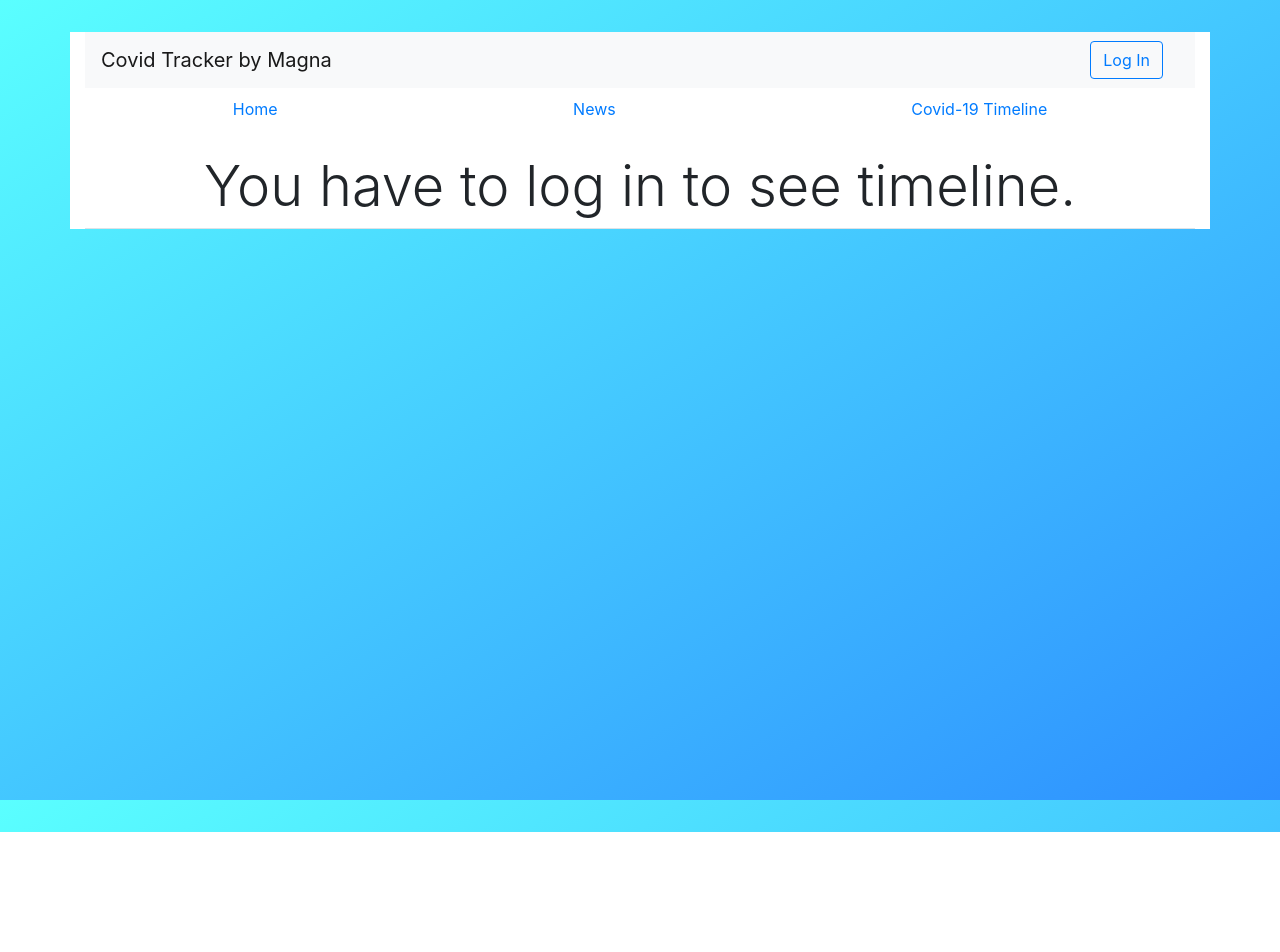
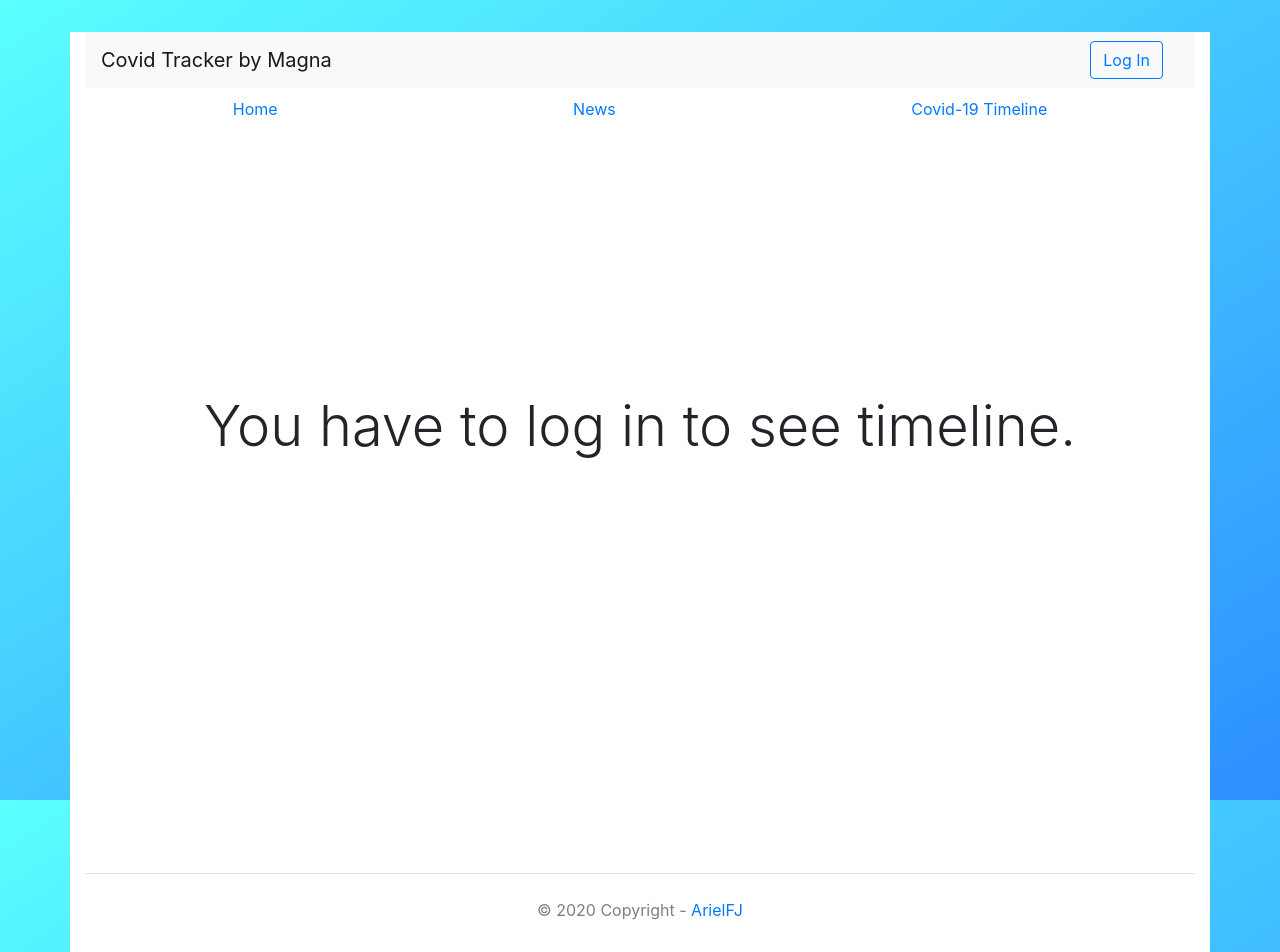
Before and after one commit to ArielFJ/DR-covid-tracker, a React (Create React App) app: page /timeline in a window 1280 px wide. Shown: the top 952 px of the page. Before the commit the page ends 832 px from the top, so only its background shows below. Built offline with nearby package versions, Linux system fonts and the light colour scheme; no server answers; the database is empty.

Commit message:
Added footer to app

```diff
--- a/public/index.html
+++ b/public/index.html
@@ -35,7 +35,9 @@
   </head>
   <body>
     <noscript>You need to enable JavaScript to run this app.</noscript>
-    <div id="root"></div>
+      <div id="root"></div>
+
+
     <!--
       This HTML file is a template.
       If you open it directly in the browser, you will see an empty page.
--- a/src/App.js
+++ b/src/App.js
@@ -11,6 +11,7 @@ import CovidMap from './components/Map/CovidMap';
 import NavMenu from './components/Menus/NavMenu';
 import NotLoged from './components/Menus/NotLoged';
 import Loged from './components/Menus/Loged';
+import Footer from './components/Footer';
 
 class App extends React.Component {
 
@@ -118,7 +119,7 @@ class App extends React.Component {
 
   render() {
     return (
-      <div className="container-xl full-height ">
+      <div className="container-xl full-height" style={{minHeight:'57rem'}}>
         <Router>
           { this.renderLoginButton() }
           <NavMenu optionSelected={this.state.optionSelected} changeOption={this.changeOption} user={this.state.user} />
@@ -127,6 +128,9 @@ class App extends React.Component {
             return  <CovidMap user={this.state.user} coords={this.state.coords} handleUpload={this.handleUpload} userCoords={this.state.userCoords} /> }} />
 
         </Router>
+        <div className="my-auto"></div>
+        <div class="push"></div>
+        <Footer />
       </div>
     );
   }
--- a/src/components/DataComponents/CovidStats.js
+++ b/src/components/DataComponents/CovidStats.js
@@ -16,9 +16,9 @@ export class CovidStats extends Component {
 
     render() {
         return (
-            <div className="text-center ">
+            <div className="text-center">
                 <h1 className="display-4">Stats</h1>
-                <ul className="list-group mb-5">
+                <ul className="list-group">
                 {   Object.keys(this.state.info).length > 0 &&
                     Object.keys(this.state.info).map((key,i) => {
                         if(key !== 'info'){
@@ -34,6 +34,7 @@ export class CovidStats extends Component {
                     })
                 }
                 </ul>
+
             </div>
         )
     }
--- a/src/components/DataComponents/GraphsComponent.js
+++ b/src/components/DataComponents/GraphsComponent.js
@@ -2,6 +2,7 @@ import React, { Component } from 'react';
 
 import Graph from './Graph';
 import Loader from '../SpinKit/Loader';
+import MessageDiv from '../FloatingDivs/MessageDiv';
 
 export class GraphsComponent extends Component {
 
@@ -69,7 +70,12 @@ export class GraphsComponent extends Component {
                     </div>
             }
         }else{
-            return <h1 className="display-4">You have to log in to see timeline.</h1>
+            return <div style={{
+                minHeight:'45rem',
+                paddingTop:'15rem'
+                }}>
+            <h1 className="display-4 ">You have to log in to see timeline.</h1>
+        </div>
         }
     }
 
--- a/src/components/DataComponents/NewsComponent.js
+++ b/src/components/DataComponents/NewsComponent.js
@@ -52,7 +52,12 @@ export class NewsComponent extends Component {
                         </div>
             }
         } else{
-            return <h1 className="display-4">You have to log in to see last news.</h1>
+            return <div style={{
+                minHeight:'45rem',
+                paddingTop:'15rem'
+                }}>
+            <h1 className="display-4 ">You have to log in to see last news.</h1>
+        </div>
         }
     }
 
--- /dev/null
+++ b/src/components/Footer.js
@@ -0,0 +1,17 @@
+import React, { Component } from 'react'
+
+export class Footer extends Component {
+    render() {
+        return (
+
+            <footer id="sticky-footer" class="py-4 bg-white text-black-50 ">
+                <div class="container text-center">
+                <p> &copy; {new Date().getFullYear()} Copyright - <a href="https://github.com/ArielFJ" target="blank" >ArielFJ</a></p>
+                </div>
+            </footer>
+
+        )
+    }
+}
+
+export default Footer
--- a/src/index.css
+++ b/src/index.css
@@ -10,9 +10,5 @@ body {
 
 html, body {
   height: 100%;
+  margin: 0;
 }
-
-code {
-  font-family: source-code-pro, Menlo, Monaco, Consolas, 'Courier New',
-    monospace;
-}
```
